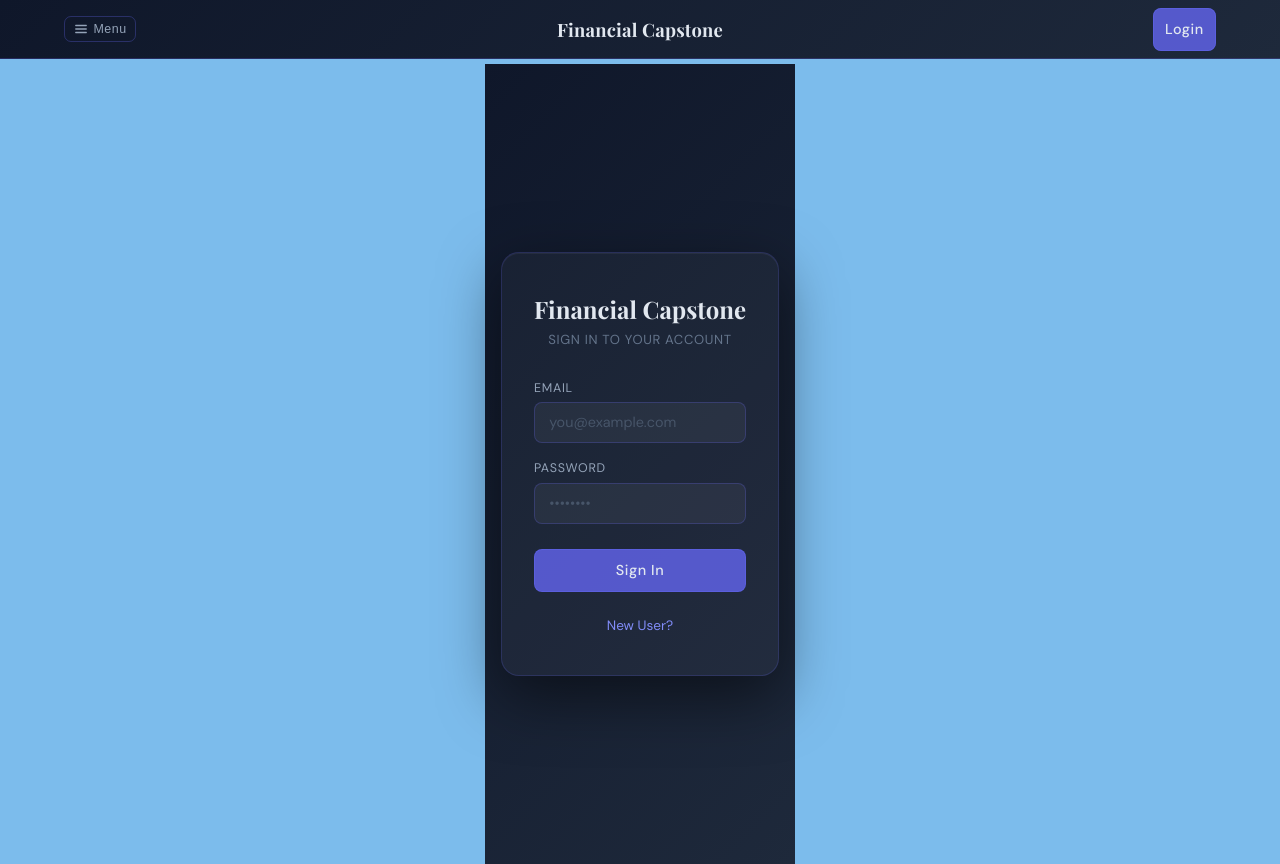
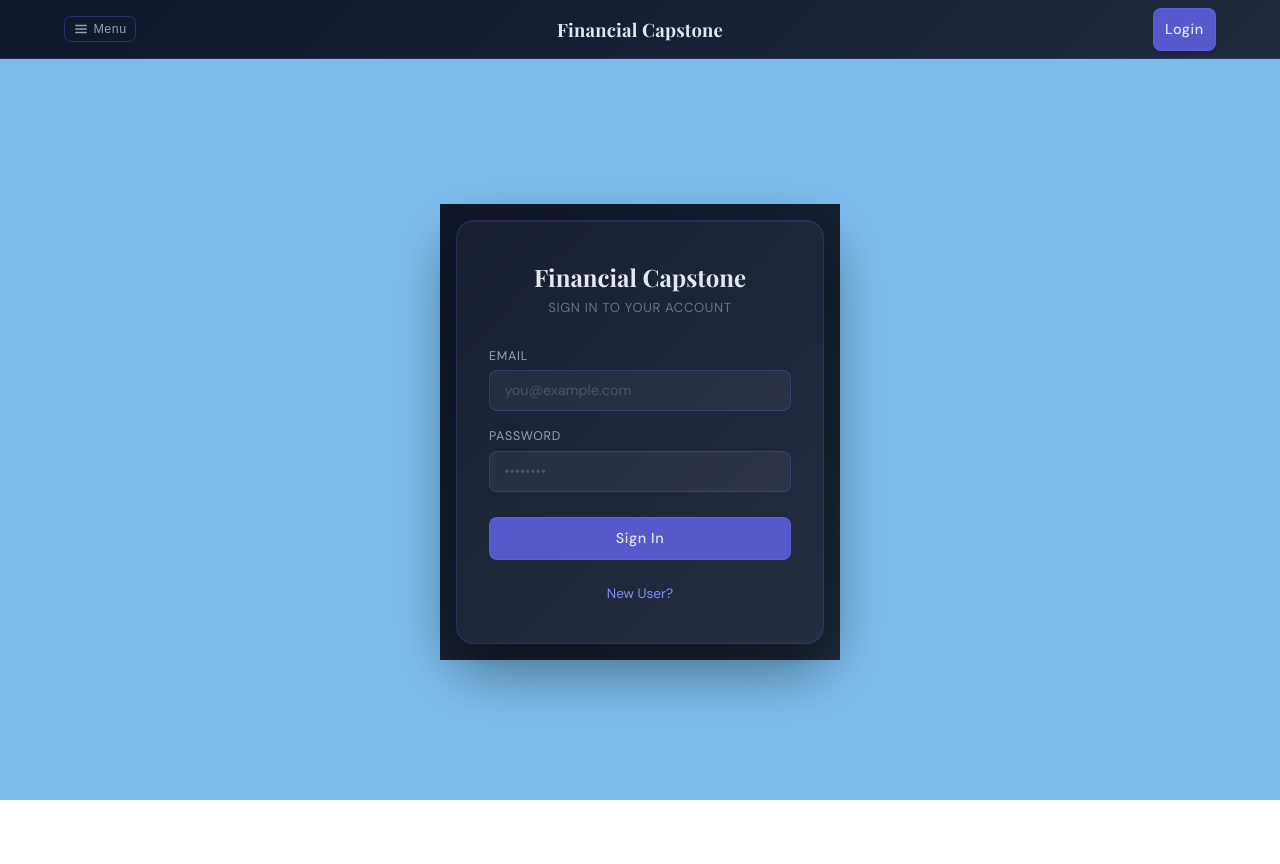
Before and after one commit to Drake-University-CS-Capstone/FinnApp, a React (Vite) app in the folder frontend/: page /login in a window 1280 px wide. After the commit the page ends 800 px from the top, so only its background shows below. Built offline with nearby package versions, Linux system fonts and the light colour scheme.

Commit message:
change style of login

```diff
--- a/frontend/src/pages/Login.jsx
+++ b/frontend/src/pages/Login.jsx
@@ -29,7 +29,8 @@ function Login() {
 
   return (
     <div style={{
-      minHeight: "100vh",
+      maxHeight: "100vh",
+      width: "100%", maxWidth: "400px",
       background: "linear-gradient(135deg, #0f172a 0%, #1e293b 100%)",
       display: "flex",
       alignItems: "center",
```
